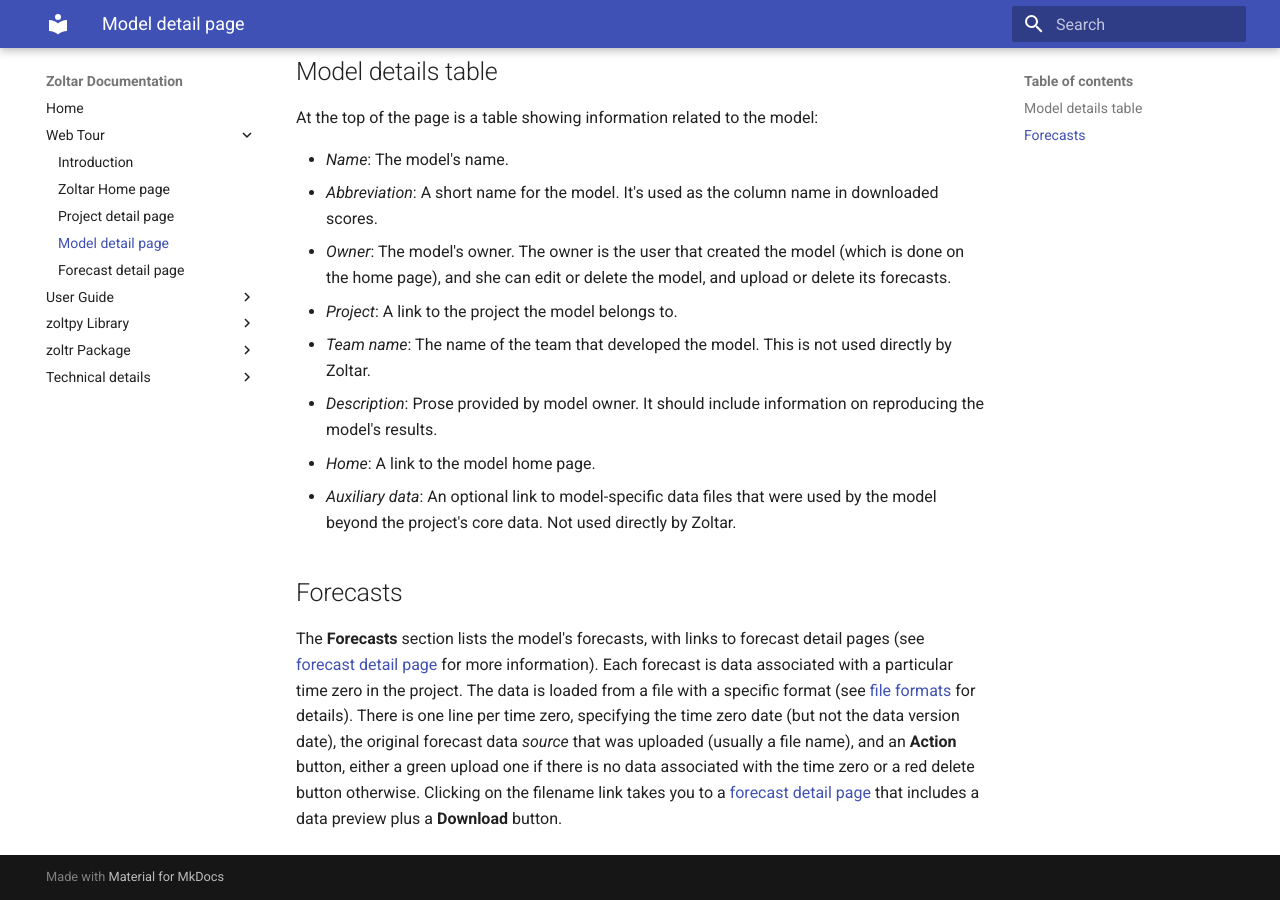
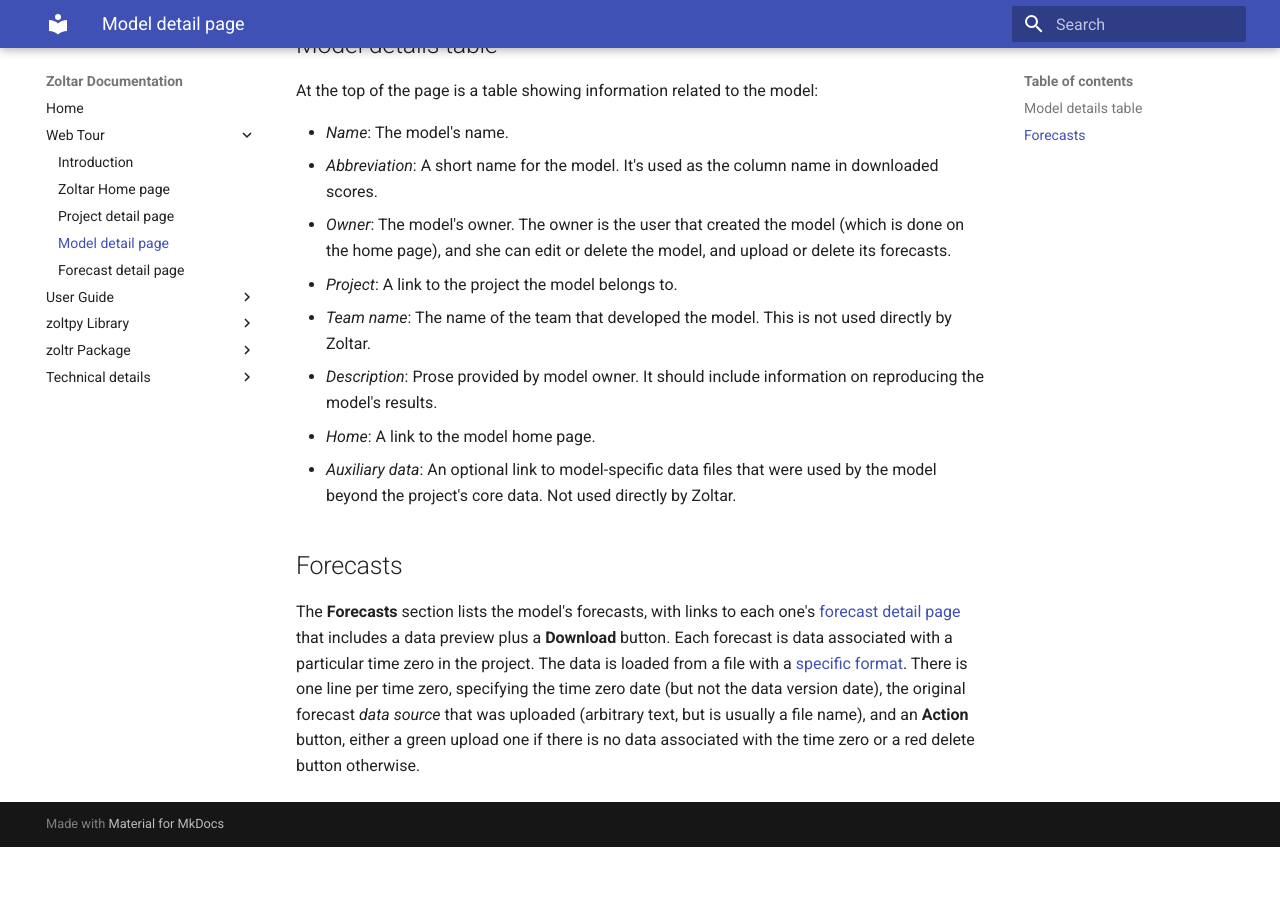
Before and after one commit to reichlab/docs.zoltardata, an MkDocs documentation site: the page built from docs/ModelDetailPage.md, in a window 1280 px wide and 900 px high, scrolled down 751 px. Built offline with MkDocs 1.6.1 and Material for MkDocs 9.7.7, drawn with Linux system fonts in a browser that asks for light colours; after the commit the page ends 1598 px from its top, so only the background shows below that; some of the changed text lies outside the part shown.

```diff
--- a/docs/ModelDetailPage.md
+++ b/docs/ModelDetailPage.md
@@ -13,22 +11,14 @@ At the top of the page is a table showing information related to the model:
 
 - *Name*: The model's name.
 - *Abbreviation*: A short name for the model. It's used as the column name in downloaded scores.
-- *Owner*: The model's owner. The owner is the user that created the model (which is done on the home page), and she can
-  edit or delete the model, and upload or delete its forecasts.
+- *Owner*: The model's owner. The owner is the user that created the model (which is done on the home page), and she can edit or delete the model, and upload or delete its forecasts.
 - *Project*: A link to the project the model belongs to.
 - *Team name*: The name of the team that developed the model. This is not used directly by Zoltar.
 - *Description*: Prose provided by model owner. It should include information on reproducing the model's results.
 - *Home*: A link to the model home page.
-- *Auxiliary data*: An optional link to model-specific data files that were used by the model beyond the project's core
-  data. Not used directly by Zoltar.
+- *Auxiliary data*: An optional link to model-specific data files that were used by the model beyond the project's core data. Not used directly by Zoltar.
 
 
 ## Forecasts
 
-The **Forecasts** section lists the model's forecasts, with links to forecast detail pages (see [forecast detail
-page](ForecastDetailPage.md) for more information). Each forecast is data associated with a particular time zero in the
-project. The data is loaded from a file with a specific format (see [file formats](FileFormats.md) for details). There
-is one line per time zero, specifying the time zero date (but not the data version date), the original forecast data
-_source_ that was uploaded (usually a file name), and an **Action** button, either a green upload one if there is no
-data associated with the time zero or a red delete button otherwise. Clicking on the filename link takes you to a
-[forecast detail page](ForecastDetailPage.md) that includes a data preview plus a **Download** button.
+The **Forecasts** section lists the model's forecasts, with links to each one's [forecast detail page](ForecastDetailPage.md) that includes a data preview plus a **Download** button. Each forecast is data associated with a particular time zero in the project. The data is loaded from a file with a [specific format](FileFormats.md#forecast-data-format-json). There is one line per time zero, specifying the time zero date (but not the data version date), the original forecast _data source_ that was uploaded (arbitrary text, but is usually a file name), and an **Action** button, either a green upload one if there is no data associated with the time zero or a red delete button otherwise.
--- a/docs/ProjectDetailPage.md
+++ b/docs/ProjectDetailPage.md
@@ -2,7 +2,7 @@
 
 A *project* is the main element for representing a forecasting challenge. It has an *owner* (a registered user in the system), and zero or more *model owners* (also users in the system). A project owner can do anything to the project, but model owners are limited to creating, editing, and deleting forecast models, and uploading and deleting forecasts. (To become a model owner you must contact the project owner.)
 
-Each project's detail page is divided into five vertical sections with **bold** headings, described next: Details table, forecast models, units, targets, and time zeros. Currently the top looks like this:
+Each project's detail page is divided into five vertical sections with **bold** headings, described next: **Details table**, **Models**, **Units**, **Targets**, and **Time zeros**. Currently the top looks like this:
 
 ![Project detail page](img/project-detail-page.png "Project detail page")
 
```
Also changed, not shown: other parts of docs/ModelDetailPage.md (+1 -3 lines), docs/Concepts.md (+9 -1 lines), docs/ForecastDetailPage.md (+2 -4 lines), docs/img/model-detail-page.png.
